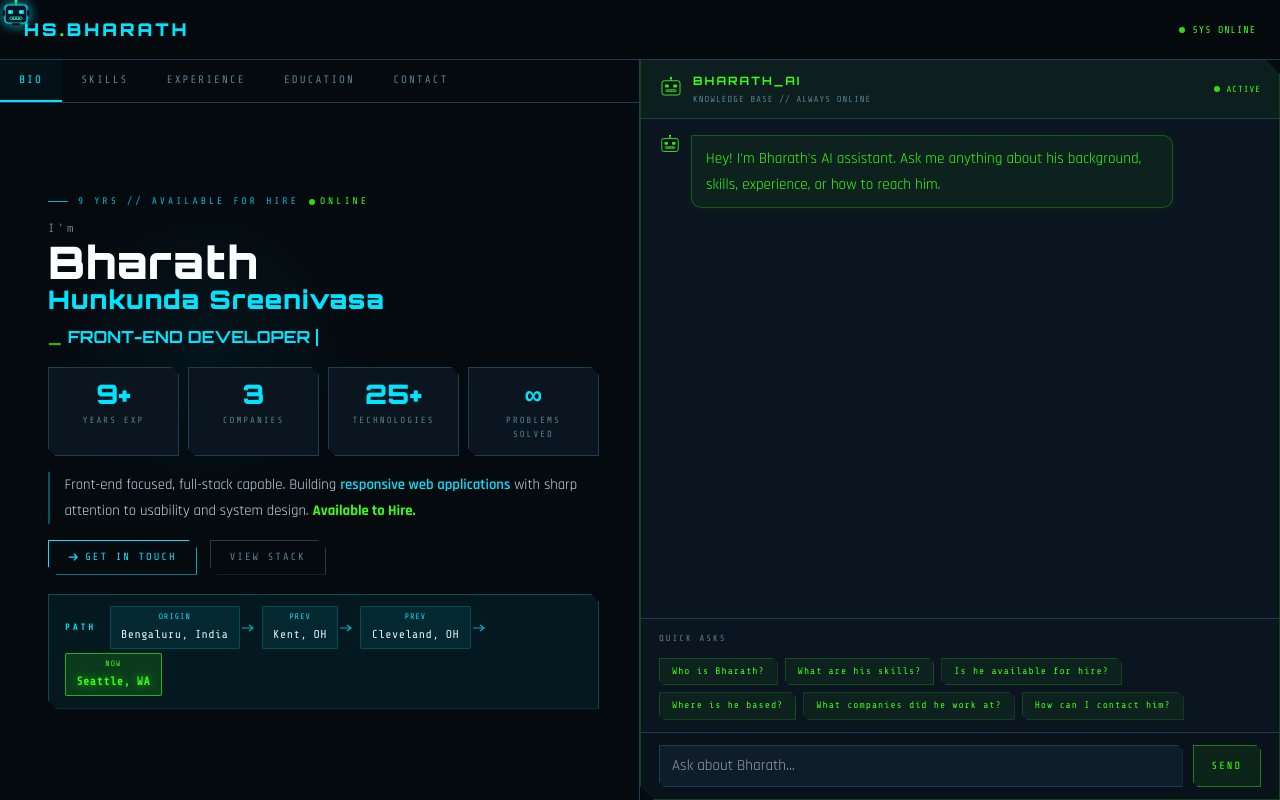
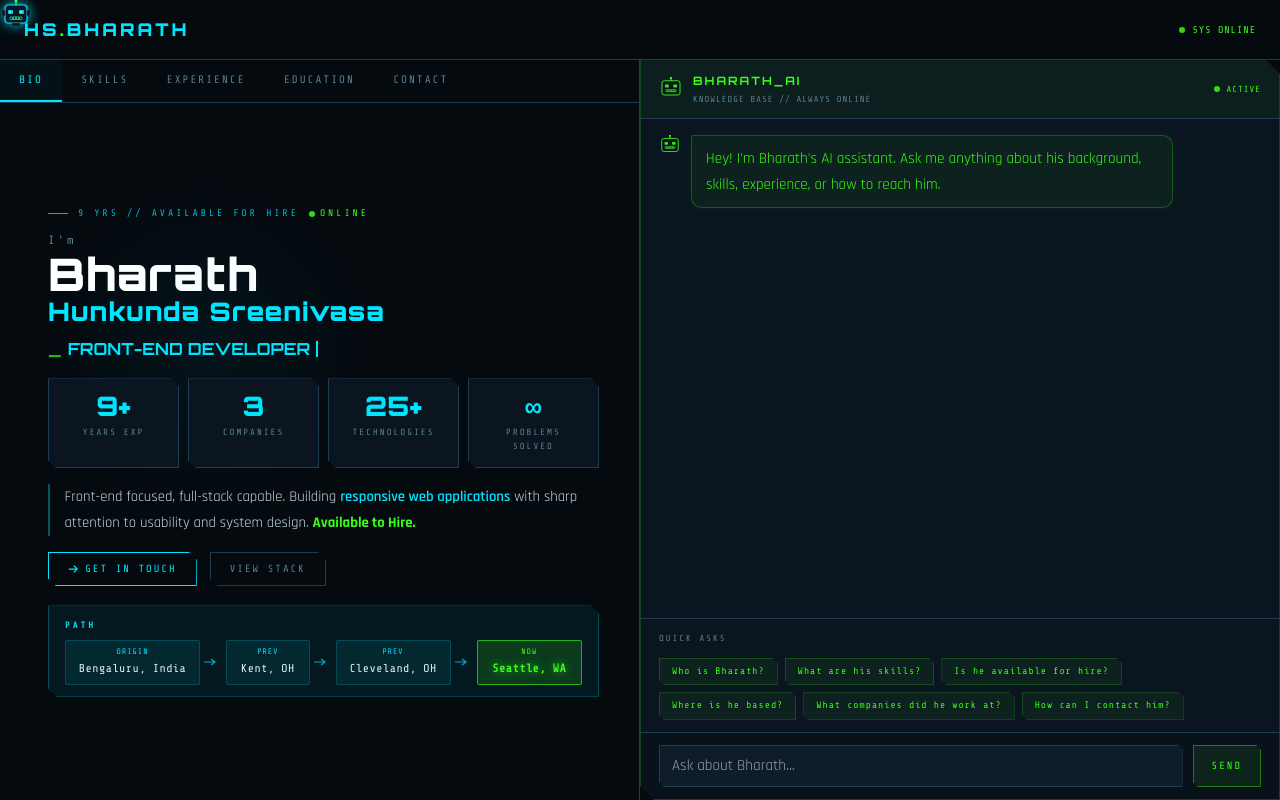
Before and after one commit to Hsbharath/v2, a Next.js app: page / in a window 1280 px wide. Built offline with nearby package versions, Linux system fonts and the light colour scheme.

Commit message:
v4 design chnages bio fix

```diff
--- a/src/app/layout.js
+++ b/src/app/layout.js
@@ -20,7 +20,7 @@ const rajdhani = Rajdhani({
 
 export const metadata = {
   title: 'Bharath Hunkunda Sreenivasa',
-  description: 'Robotics & Full Stack Developer — 7+ years experience.',
+  description: 'Full Stack Developer — 9+ years experience. Based in Seattle, WA. Available for freelance.',
 };
 
 export default function RootLayout({ children }) {
--- a/src/components/V4Main/V4Main.jsx
+++ b/src/components/V4Main/V4Main.jsx
@@ -8,38 +8,31 @@ import V4Education from '../V4Education/V4Education';
 import V4Contact from '../V4Contact/V4Contact';
 import BotChat from '../BotChat/BotChat';
 
-// Typewriter — cursor only blinks while actively typing, disappears after last string done
+// Typewriter — loops forever, cursor always visible while cycling
 const useTyped = (strings, speed = 80, pause = 1600) => {
   const [display, setDisplay] = useState('');
   const [idx, setIdx] = useState(0);
   const [charIdx, setCharIdx] = useState(0);
   const [deleting, setDeleting] = useState(false);
-  const [done, setDone] = useState(false);
 
   useEffect(() => {
-    if (done) return;
     const current = strings[idx % strings.length];
     let timeout;
     if (!deleting && charIdx < current.length) {
       timeout = setTimeout(() => setCharIdx(c => c + 1), speed);
     } else if (!deleting && charIdx === current.length) {
-      // Last string — stop here, don't delete
-      if (idx === strings.length - 1) {
-        setDone(true);
-        return;
-      }
       timeout = setTimeout(() => setDeleting(true), pause);
     } else if (deleting && charIdx > 0) {
       timeout = setTimeout(() => setCharIdx(c => c - 1), speed / 2);
     } else {
       setDeleting(false);
-      setIdx(i => i + 1);
+      setIdx(i => (i + 1) % strings.length);
     }
     setDisplay(current.slice(0, charIdx));
     return () => clearTimeout(timeout);
-  }, [charIdx, deleting, idx, strings, speed, pause, done]);
+  }, [charIdx, deleting, idx, strings, speed, pause]);
 
-  return { text: display, typing: !done };
+  return { text: display, typing: true };
 };
 
 const StatBox = ({ value, label }) => (
@@ -150,21 +143,23 @@ const BioPanelContent = ({ isMobile, onContact, onStack }) => {
       </div>
 
       {/* Journey */}
-      <div style={{ display: 'flex', alignItems: 'center', flexWrap: 'wrap', gap: '4px', background: 'rgba(0,229,255,0.07)', border: '1px solid rgba(0,229,255,0.25)', padding: '0.7rem 1rem', clipPath: 'polygon(0 0, calc(100% - 8px) 0, 100% 8px, 100% 100%, 8px 100%, 0 calc(100% - 8px))' }}>
-        <span style={{ fontFamily: "'Share Tech Mono', monospace", fontSize: '0.55rem', color: '#00e5ff', letterSpacing: '3px', textTransform: 'uppercase', marginRight: '0.6rem', fontWeight: 700 }}>PATH</span>
+      <div style={{ background: 'rgba(0,229,255,0.07)', border: '1px solid rgba(0,229,255,0.25)', padding: '0.7rem 1rem', clipPath: 'polygon(0 0, calc(100% - 8px) 0, 100% 8px, 100% 100%, 8px 100%, 0 calc(100% - 8px))', width: '100%' }}>
+        <span style={{ display: 'block', fontFamily: "'Share Tech Mono', monospace", fontSize: '0.55rem', color: '#00e5ff', letterSpacing: '3px', textTransform: 'uppercase', marginBottom: '0.5rem', fontWeight: 700 }}>PATH</span>
+        <div style={{ display: 'flex', alignItems: 'center', flexWrap: isMobile ? 'wrap' : 'nowrap', gap: isMobile ? '6px' : '4px', justifyContent: isMobile ? 'flex-start' : 'space-between' }}>
           {JOURNEY.map((stop, i) => (
-          <div key={i} style={{ display: 'flex', alignItems: 'center' }}>
-            <div style={{ display: 'flex', flexDirection: 'column', alignItems: 'center', padding: '0.25rem 0.65rem', background: stop.accent ? 'rgba(57,255,20,0.15)' : 'rgba(0,229,255,0.08)', border: stop.accent ? '1px solid rgba(57,255,20,0.6)' : '1px solid rgba(0,229,255,0.2)', borderRadius: '2px' }}>
+            <div key={i} style={{ display: 'flex', alignItems: 'center', flex: isMobile ? '0 0 auto' : '1', justifyContent: 'center' }}>
+              <div style={{ display: 'flex', flexDirection: 'column', alignItems: 'center', padding: '0.3rem 0.8rem', width: '100%', background: stop.accent ? 'rgba(57,255,20,0.15)' : 'rgba(0,229,255,0.08)', border: stop.accent ? '1px solid rgba(57,255,20,0.6)' : '1px solid rgba(0,229,255,0.2)', borderRadius: '2px' }}>
                 <span style={{ fontFamily: "'Share Tech Mono', monospace", fontSize: '0.5rem', color: stop.accent ? '#39ff14' : '#00e5ff', letterSpacing: '1px', textTransform: 'uppercase', marginBottom: '2px' }}>{stop.label}</span>
-              <span style={{ fontFamily: "'Share Tech Mono', monospace", fontSize: '0.72rem', color: stop.accent ? '#39ff14' : '#e0f0f8', letterSpacing: '0.5px', fontWeight: stop.accent ? 700 : 500, textShadow: stop.accent ? '0 0 10px rgba(57,255,20,0.7)' : 'none' }}>{stop.value}</span>
+                <span style={{ fontFamily: "'Share Tech Mono', monospace", fontSize: '0.72rem', color: stop.accent ? '#39ff14' : '#e0f0f8', letterSpacing: '0.5px', fontWeight: stop.accent ? 700 : 500, textShadow: stop.accent ? '0 0 10px rgba(57,255,20,0.7)' : 'none', whiteSpace: 'nowrap' }}>{stop.value}</span>
               </div>
-            {i < JOURNEY.length - 1 && (
-              <svg width='14' height='8' viewBox='0 0 14 8' fill='none' style={{ opacity: 0.7, margin: '0 2px' }}>
+              {i < JOURNEY.length - 1 && !isMobile && (
+                <svg width='14' height='8' viewBox='0 0 14 8' fill='none' style={{ opacity: 0.7, margin: '0 4px', flexShrink: 0 }}>
                   <path d='M0 4h10M7 1l4 3-4 3' stroke='#00e5ff' strokeWidth='1.2'/>
                 </svg>
               )}
             </div>
           ))}
+        </div>
       </div>
     </div>
   );
```
Lines whose indentation alone changed are shown as unchanged.
